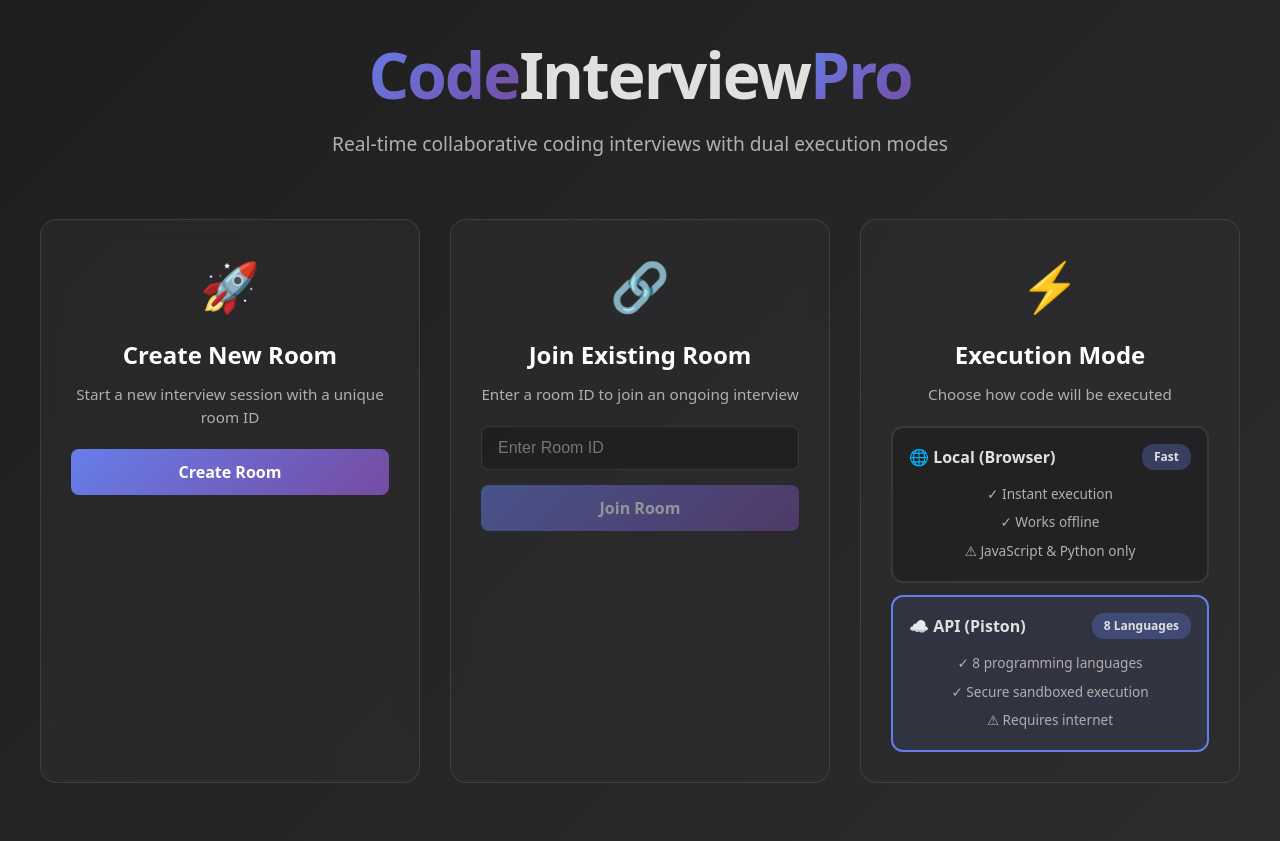
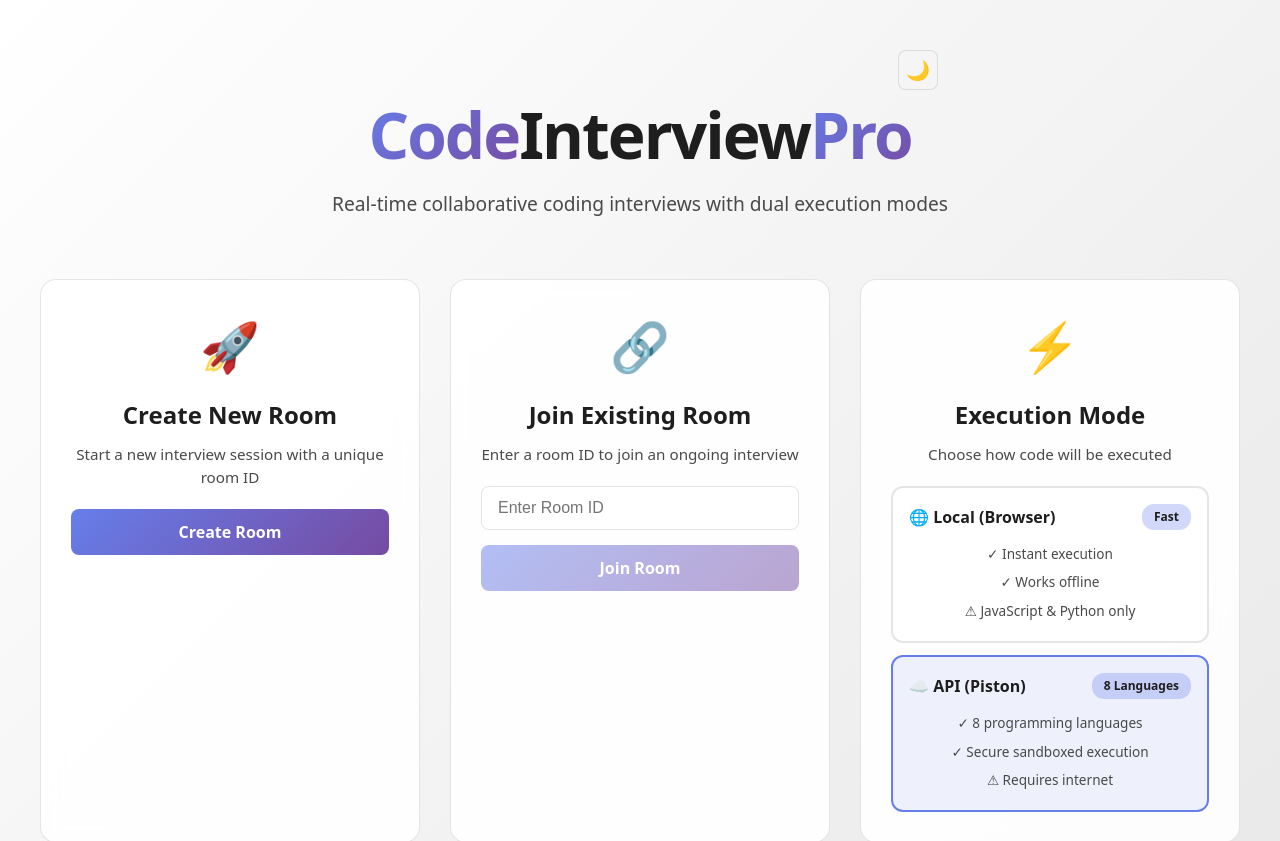
Before and after one commit to rigo-development/ai-dev-tools-zoomcamp-hw, a Vue app in the folder homework-2/frontend/: page / in a window 1280 px wide. Shown: the top 841 px of the page. Built offline with nearby package versions, Linux system fonts and the light colour scheme.

Commit message:
feat: theming

```diff
--- a/homework-2/frontend/src/App.vue
+++ b/homework-2/frontend/src/App.vue
@@ -1,4 +1,12 @@
 <script setup lang="ts">
+import { onMounted } from 'vue';
+import { useTheme } from './composables/useTheme';
+
+const { initTheme } = useTheme();
+
+onMounted(() => {
+  initTheme();
+});
 </script>
 
 <template>
--- /dev/null
+++ b/homework-2/frontend/src/components/ThemeToggle.vue
@@ -0,0 +1,52 @@
+<template>
+  <button
+    @click="toggleTheme"
+    class="theme-toggle"
+    :aria-label="`Switch to ${theme === 'dark' ? 'light' : 'dark'} theme`"
+    :title="`Switch to ${theme === 'dark' ? 'light' : 'dark'} theme`"
+  >
+    <span class="theme-icon">{{ theme === 'dark' ? '☀️' : '🌙' }}</span>
+  </button>
+</template>
+
+<script setup lang="ts">
+import { useTheme } from '../composables/useTheme';
+
+const { theme, toggleTheme } = useTheme();
+</script>
+
+<style scoped>
+.theme-toggle {
+  display: flex;
+  align-items: center;
+  justify-content: center;
+  width: 40px;
+  height: 40px;
+  padding: 0;
+  background-color: var(--bg-secondary);
+  border: 1px solid var(--border-secondary);
+  border-radius: 8px;
+  cursor: pointer;
+  transition: all 0.3s ease;
+}
+
+.theme-toggle:hover {
+  background-color: var(--bg-button-hover);
+  border-color: var(--border-hover);
+  transform: scale(1.05);
+}
+
+.theme-toggle:active {
+  transform: scale(0.95);
+}
+
+.theme-icon {
+  font-size: 1.2rem;
+  line-height: 1;
+  transition: transform 0.3s ease;
+}
+
+.theme-toggle:hover .theme-icon {
+  transform: rotate(20deg);
+}
+</style>
--- /dev/null
+++ b/homework-2/frontend/src/composables/useTheme.ts
@@ -0,0 +1,47 @@
+import { ref, watch, onMounted } from 'vue';
+
+type Theme = 'dark' | 'light';
+
+const theme = ref<Theme>('dark');
+
+export function useTheme() {
+    const toggleTheme = () => {
+        theme.value = theme.value === 'dark' ? 'light' : 'dark';
+    };
+
+    const setTheme = (newTheme: Theme) => {
+        theme.value = newTheme;
+    };
+
+    const initTheme = () => {
+        // Check localStorage first
+        const savedTheme = localStorage.getItem('theme') as Theme | null;
+
+        if (savedTheme) {
+            theme.value = savedTheme;
+        } else {
+            // Fall back to system preference
+            const prefersDark = window.matchMedia('(prefers-color-scheme: dark)').matches;
+            theme.value = prefersDark ? 'dark' : 'light';
+        }
+
+        applyTheme();
+    };
+
+    const applyTheme = () => {
+        document.documentElement.setAttribute('data-theme', theme.value);
+    };
+
+    // Watch for theme changes and persist
+    watch(theme, (newTheme) => {
+        localStorage.setItem('theme', newTheme);
+        applyTheme();
+    });
+
+    return {
+        theme,
+        toggleTheme,
+        setTheme,
+        initTheme,
+    };
+}
--- a/homework-2/frontend/src/style.css
+++ b/homework-2/frontend/src/style.css
@@ -1,26 +1,98 @@
+/* CSS Variables for Theme System */
 :root {
   font-family: system-ui, Avenir, Helvetica, Arial, sans-serif;
   line-height: 1.5;
   font-weight: 400;
-
-  color-scheme: light dark;
-  color: rgba(255, 255, 255, 0.87);
-  background-color: #242424;
-
   font-synthesis: none;
   text-rendering: optimizeLegibility;
   -webkit-font-smoothing: antialiased;
   -moz-osx-font-smoothing: grayscale;
+
+  /* Transition for smooth theme changes */
+  transition: background-color 0.3s ease, color 0.3s ease;
+}
+
+/* Dark Theme (Default) */
+[data-theme="dark"] {
+  --bg-primary: #1e1e1e;
+  --bg-secondary: #252526;
+  --bg-tertiary: #2d2d30;
+  --bg-elevated: rgba(45, 45, 48, 0.6);
+  --bg-input: rgba(30, 30, 30, 0.8);
+  --bg-button: #1a1a1a;
+  --bg-button-primary: linear-gradient(135deg, #667eea 0%, #764ba2 100%);
+  --bg-button-hover: #3e3e42;
+
+  --text-primary: #e0e0e0;
+  --text-secondary: #b0b0b0;
+  --text-tertiary: #808080;
+  --text-inverse: #1e1e1e;
+
+  --border-primary: #333;
+  --border-secondary: rgba(255, 255, 255, 0.1);
+  --border-focus: #667eea;
+  --border-hover: rgba(102, 126, 234, 0.5);
+
+  --accent-primary: #667eea;
+  --accent-secondary: #764ba2;
+  --accent-blue: #0e639c;
+  --accent-blue-hover: #1177bb;
+
+  --link-color: #646cff;
+  --link-hover: #535bf2;
+
+  --shadow-glow: rgba(102, 126, 234, 0.2);
+
+  color-scheme: dark;
+  color: var(--text-primary);
+  background-color: var(--bg-primary);
+}
+
+/* Light Theme */
+[data-theme="light"] {
+  --bg-primary: #ffffff;
+  --bg-secondary: #f5f5f5;
+  --bg-tertiary: #e8e8e8;
+  --bg-elevated: rgba(255, 255, 255, 0.9);
+  --bg-input: #ffffff;
+  --bg-button: #f0f0f0;
+  --bg-button-primary: linear-gradient(135deg, #667eea 0%, #764ba2 100%);
+  --bg-button-hover: #e0e0e0;
+
+  --text-primary: #1e1e1e;
+  --text-secondary: #4a4a4a;
+  --text-tertiary: #6a6a6a;
+  --text-inverse: #ffffff;
+
+  --border-primary: #d0d0d0;
+  --border-secondary: rgba(0, 0, 0, 0.1);
+  --border-focus: #667eea;
+  --border-hover: rgba(102, 126, 234, 0.5);
+
+  --accent-primary: #667eea;
+  --accent-secondary: #764ba2;
+  --accent-blue: #0e639c;
+  --accent-blue-hover: #1177bb;
+
+  --link-color: #646cff;
+  --link-hover: #535bf2;
+
+  --shadow-glow: rgba(102, 126, 234, 0.3);
+
+  color-scheme: light;
+  color: var(--text-primary);
+  background-color: var(--bg-primary);
 }
 
 a {
   font-weight: 500;
-  color: #646cff;
+  color: var(--link-color);
   text-decoration: inherit;
+  transition: color 0.25s;
 }
 
 a:hover {
-  color: #535bf2;
+  color: var(--link-hover);
 }
 
 body {
@@ -29,11 +101,14 @@ body {
   place-items: center;
   min-width: 320px;
   min-height: 100vh;
+  background-color: var(--bg-primary);
+  color: var(--text-primary);
 }
 
 h1 {
   font-size: 3.2em;
   line-height: 1.1;
+  color: var(--text-primary);
 }
 
 button {
@@ -43,13 +118,15 @@ button {
   font-size: 1em;
   font-weight: 500;
   font-family: inherit;
-  background-color: #1a1a1a;
+  background-color: var(--bg-button);
+  color: var(--text-primary);
   cursor: pointer;
-  transition: border-color 0.25s;
+  transition: border-color 0.25s, background-color 0.25s;
 }
 
 button:hover {
-  border-color: #646cff;
+  border-color: var(--border-focus);
+  background-color: var(--bg-button-hover);
 }
 
 button:focus,
@@ -67,5 +144,3 @@ button:focus-visible {
   padding: 2rem;
   text-align: center;
 }
-
-/* Dark theme enforced - light mode media query removed to maintain consistent dark UI */
--- a/homework-2/frontend/src/views/Home.vue
+++ b/homework-2/frontend/src/views/Home.vue
@@ -1,6 +1,9 @@
 <template>
   <div class="home-container">
     <div class="hero-section">
+      <div class="theme-toggle-wrapper">
+        <ThemeToggle />
+      </div>
       <h1 class="title">
         <span class="gradient-text">Code</span>Interview<span class="gradient-text">Pro</span>
       </h1>
@@ -99,6 +102,7 @@
 <script setup lang="ts">
 import { ref } from 'vue';
 import { useRouter } from 'vue-router';
+import ThemeToggle from '../components/ThemeToggle.vue';
 
 const router = useRouter();
 const roomIdInput = ref('');
@@ -123,8 +127,8 @@ function joinRoom() {
 <style scoped>
 .home-container {
   min-height: 100vh;
-  background: linear-gradient(135deg, #1e1e1e 0%, #2d2d30 100%);
-  color: #e0e0e0;
+  background: linear-gradient(135deg, var(--bg-primary) 0%, var(--bg-tertiary) 100%);
+  color: var(--text-primary);
   padding: 40px 20px;
   display: flex;
   flex-direction: column;
@@ -132,9 +136,17 @@ function joinRoom() {
 }
 
 .hero-section {
+  position: relative;
   text-align: center;
   margin-bottom: 60px;
+  padding-top: 60px; /* Add space for theme toggle */
   animation: fadeInDown 0.8s ease-out;
+}
+
+.theme-toggle-wrapper {
+  position: absolute;
+  top: 10px;
+  right: 10px;
 }
 
 .title {
@@ -153,7 +165,7 @@ function joinRoom() {
 
 .subtitle {
   font-size: 1.2rem;
-  color: #b0b0b0;
+  color: var(--text-secondary);
   margin: 0;
 }
 
@@ -168,9 +180,9 @@ function joinRoom() {
 }
 
 .card {
-  background: rgba(45, 45, 48, 0.6);
+  background: var(--bg-elevated);
   backdrop-filter: blur(10px);
-  border: 1px solid rgba(255, 255, 255, 0.1);
+  border: 1px solid var(--border-secondary);
   border-radius: 16px;
   padding: 30px;
   transition: all 0.3s ease;
@@ -183,8 +195,8 @@ function joinRoom() {
 
 .card:hover {
   transform: translateY(-5px);
-  border-color: rgba(102, 126, 234, 0.5);
-  box-shadow: 0 10px 40px rgba(102, 126, 234, 0.2);
+  border-color: var(--border-hover);
+  box-shadow: 0 10px 40px var(--shadow-glow);
 }
 
 .card-icon {
@@ -195,11 +207,11 @@ function joinRoom() {
 .card h2 {
   font-size: 1.5rem;
   margin: 0 0 10px 0;
-  color: #fff;
+  color: var(--text-primary);
 }
 
 .card p {
-  color: #b0b0b0;
+  color: var(--text-secondary);
   margin: 0 0 20px 0;
   font-size: 0.95rem;
 }
@@ -207,10 +219,10 @@ function joinRoom() {
 .room-input {
   width: 100%;
   padding: 12px 16px;
-  background: rgba(30, 30, 30, 0.8);
-  border: 1px solid rgba(255, 255, 255, 0.1);
+  background: var(--bg-input);
+  border: 1px solid var(--border-secondary);
   border-radius: 8px;
-  color: #e0e0e0;
+  color: var(--text-primary);
   font-size: 1rem;
   margin-bottom: 15px;
   transition: border-color 0.3s;
@@ -219,13 +231,13 @@ function joinRoom() {
 
 .room-input:focus {
   outline: none;
-  border-color: #667eea;
+  border-color: var(--border-focus);
 }
 
 .card-button {
   width: 100%;
   padding: 12px 24px;
-  background: linear-gradient(135deg, #667eea 0%, #764ba2 100%);
+  background: var(--bg-button-primary);
   color: white;
   border: none;
   border-radius: 8px;
@@ -238,7 +250,7 @@ function joinRoom() {
 
 .card-button:hover:not(:disabled) {
   transform: scale(1.02);
-  box-shadow: 0 5px 20px rgba(102, 126, 234, 0.4);
+  box-shadow: 0 5px 20px var(--shadow-glow);
 }
 
 .card-button:disabled {
@@ -253,8 +265,8 @@ function joinRoom() {
 }
 
 .mode-option {
-  background: rgba(30, 30, 30, 0.6);
-  border: 2px solid rgba(255, 255, 255, 0.1);
+  background: var(--bg-input);
+  border: 2px solid var(--border-secondary);
   border-radius: 12px;
   padding: 16px;
   cursor: pointer;
@@ -262,11 +274,11 @@ function joinRoom() {
 }
 
 .mode-option:hover {
-  border-color: rgba(102, 126, 234, 0.5);
+  border-color: var(--border-hover);
 }
 
 .mode-option.active {
-  border-color: #667eea;
+  border-color: var(--accent-primary);
   background: rgba(102, 126, 234, 0.1);
 }
 
@@ -295,7 +307,7 @@ function joinRoom() {
   padding: 0;
   margin: 0;
   font-size: 0.85rem;
-  color: #b0b0b0;
+  color: var(--text-secondary);
 }
 
 .mode-features li {
@@ -316,7 +328,7 @@ function joinRoom() {
   align-items: center;
   gap: 10px;
   font-size: 1rem;
-  color: #b0b0b0;
+  color: var(--text-secondary);
 }
 
 .feature-icon {
```
Also changed, not shown: homework-2/frontend/src/views/InterviewRoom.vue (+27 -25 lines).
